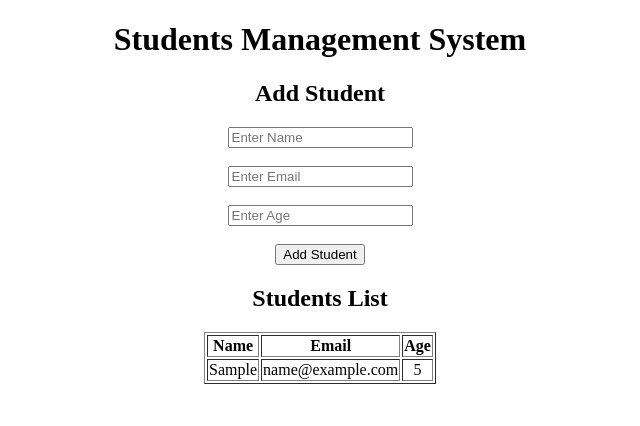
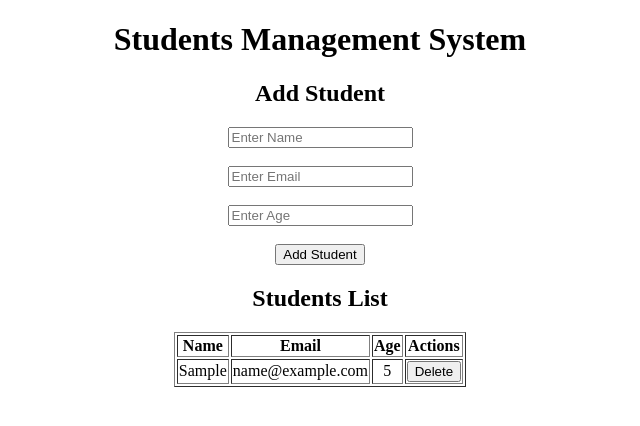
Before and after one commit to Jagadevi147/students-table, a React (Create React App) app: page / in a window 1280 px wide. Both pictures are taken after typing "Sample", "name@example.com", "5" into the empty fields and a click on the button "Add Student". Shown: the top 426 px of the page, without its empty margins (320-960 px from the left). Built offline with nearby package versions, Linux system fonts and the light colour scheme.

Commit message:
Added delete student functionality

```diff
--- a/src/App.js
+++ b/src/App.js
@@ -9,13 +9,24 @@ function App() {
     setStudents([...students, student]);
   };
 
+  const deleteStudent = (index) => {
+    const confirmDelete = window.confirm(
+      "Are you sure you want to delete this student?",
+    );
+
+    if (confirmDelete) {
+      const updatedStudents = students.filter((student, i) => i !== index);
+      setStudents(updatedStudents);
+    }
+  };
+
   return (
     <div style={{ textAlign: "center" }}>
       <h1>Students Management System</h1>
 
       <StudentForm addStudent={addStudent} />
 
-      <StudentTable students={students} />
+      <StudentTable students={students} deleteStudent={deleteStudent} />
     </div>
   );
 }
--- a/src/components/StudentTable.js
+++ b/src/components/StudentTable.js
@@ -1,6 +1,6 @@
 import React from "react";
 
-function StudentTable({ students }) {
+function StudentTable({ students, deleteStudent }) {
   return (
     <div>
       <h2>Students List</h2>
@@ -11,6 +11,7 @@ function StudentTable({ students }) {
             <th>Name</th>
             <th>Email</th>
             <th>Age</th>
+            <th>Actions</th>
           </tr>
         </thead>
 
@@ -20,6 +21,10 @@ function StudentTable({ students }) {
               <td>{student.name}</td>
               <td>{student.email}</td>
               <td>{student.age}</td>
+
+              <td>
+                <button onClick={() => deleteStudent(index)}>Delete</button>
+              </td>
             </tr>
           ))}
         </tbody>
```
